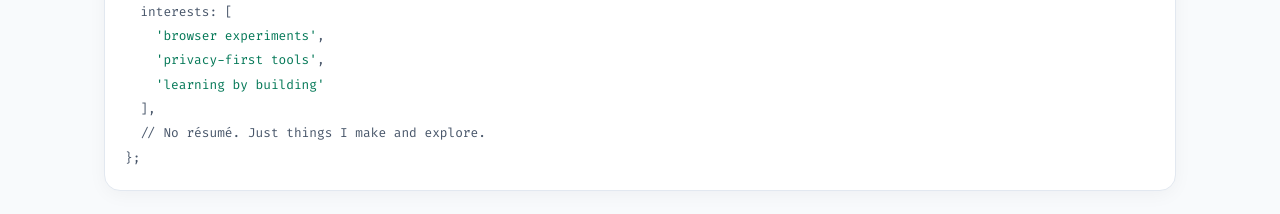
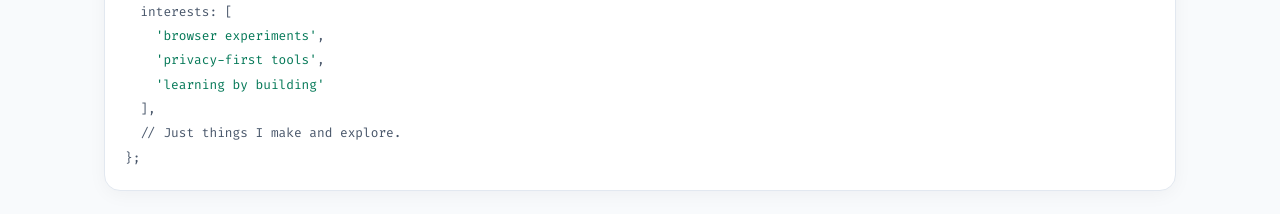
Before and after one commit to leenusdarnal/leenusdarnal.github.io, a SvelteKit app: page / in a window 1280 px wide. Shown: the part 3320-3534 px from the top of the page. Built offline with nearby package versions, Linux system fonts and the light colour scheme.

Commit message:
Keep terminal copy focused on personal making and exploring

```diff
--- a/src/routes/+page.svelte
+++ b/src/routes/+page.svelte
@@ -332,7 +332,7 @@
     <span class="code-accent">'privacy-first tools'</span>,
     <span class="code-accent">'learning by building'</span>
   ],
-  <span class="code-comment">// No résumé. Just things I make and explore.</span>
+  <span class="code-comment">// Just things I make and explore.</span>
 &#125;;</code></pre>
         </div>
       </div>
```
